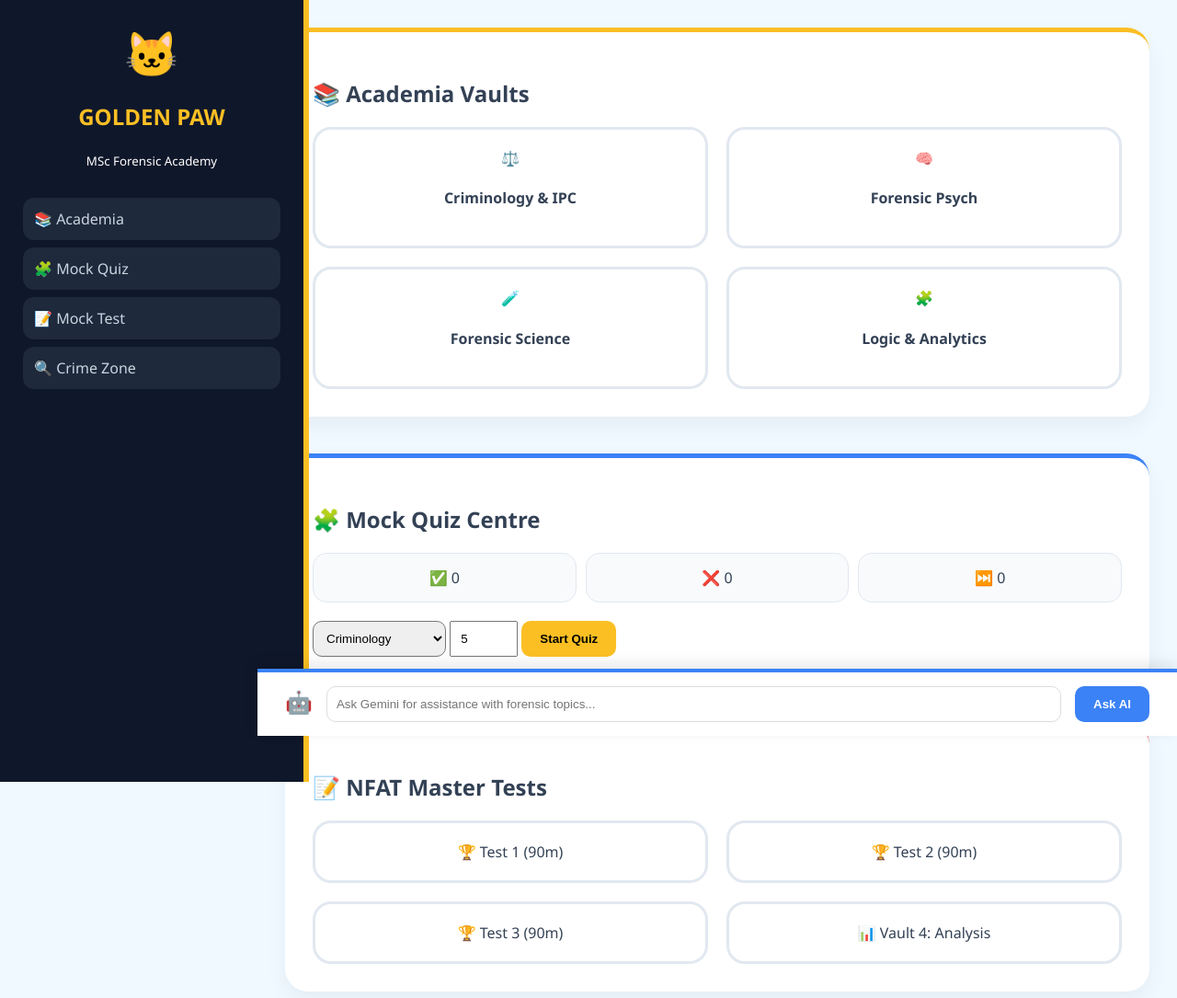
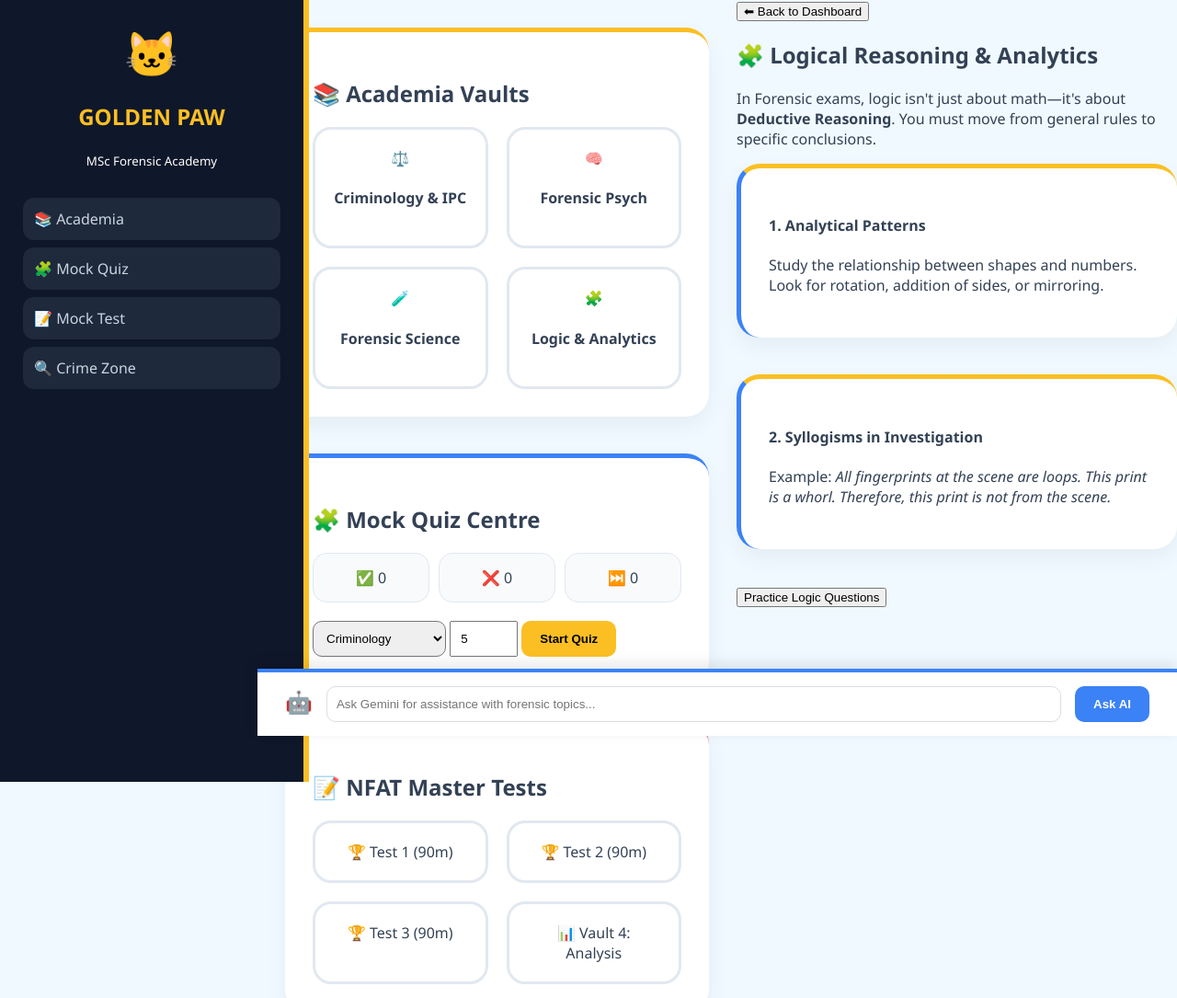
Before and after one commit to kriti2402-13/RAW-MIND, a plain HTML site: page index.html in a window 1280 px wide. Shown: the top 1085 px of the page at 92% size. Drawn offline with Linux system fonts and the light colour scheme.

Commit message:
Update index.html

```diff
--- a/index.html
+++ b/index.html
@@ -224,3 +224,37 @@
 </script>
 </body>
 </html>
+<div id="v-logic" class="focus-screen">
+    <div class="content-container">
+        <button class="back-btn" onclick="exitFocus()">⬅ Back to Dashboard</button>
+        <h2>🧩 Logical Reasoning & Analytics</h2>
+        <p>In Forensic exams, logic isn't just about math—it's about <b>Deductive Reasoning</b>. You must move from general rules to specific conclusions.</p>
+
+        <div class="section-card" style="border-left: 5px solid var(--psych-blue);">
+            <h4>1. Analytical Patterns</h4>
+            <p>Study the relationship between shapes and numbers. Look for rotation, addition of sides, or mirroring.</p>
+
+        </div>
+
+        <div class="section-card" style="border-left: 5px solid var(--psych-blue);">
+            <h4>2. Syllogisms in Investigation</h4>
+            <p>Example: <i>All fingerprints at the scene are loops. This print is a whorl. Therefore, this print is not from the scene.</i></p>
+
+        </div>
+
+        <button class="btn-action" onclick="enterFocus('v-quiz')">Practice Logic Questions</button>
+    </div>
+</div>
+
+<script>
+    // --- UPDATED QUIZ BANK (With Logic Questions) ---
+    const quizBank = [
+        {q: "Which BNS section defines 'Punishment for Murder'?", a: ["Section 101", "Section 302", "Section 74", "Section 111"], c: 0},
+        {q: "If 'CRIME' is coded as 'DQJNF', how is 'EVIDENCE' coded?", a: ["FWJEFODF", "FWJDFODF", "FXJEFPEF", "EVJDFODF"], c: 0},
+        {q: "Pointing to a photo, a detective says: 'He is the son of the only son of my grandfather.' Who is the man?", a: ["Brother", "Uncle", "Cousin", "Self/Brother"], c: 3},
+        {q: "All STRs are DNA markers. Some DNA markers are expensive. Are some STRs expensive?", a: ["Yes, definitely", "No", "Maybe (Not logically certain)", "Invalid premise"], c: 2}
+    ];
+
+    // UPDATED DASHBOARD LINK (Add this to your Academia Vault Grid)
+    // <div class="topic-box" onclick="enterFocus('v-logic')">🧩 Logical Reasoning</div>
+</script>
```
